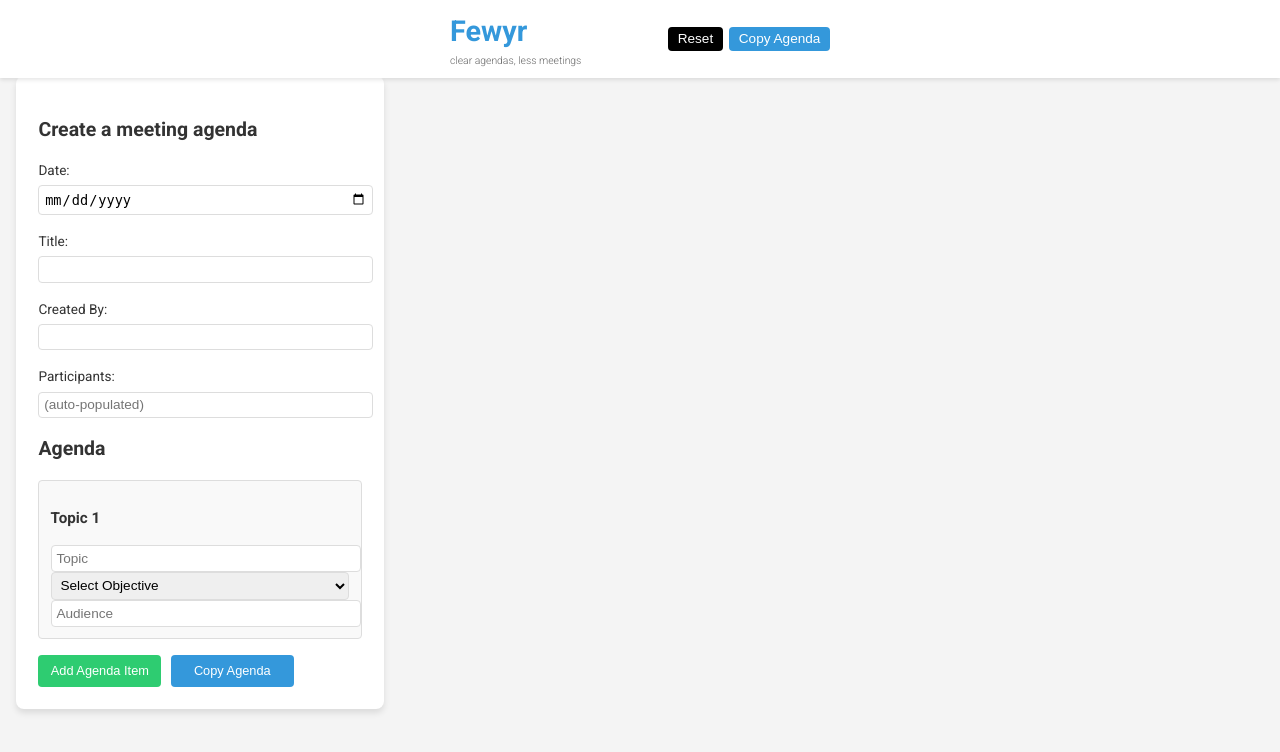
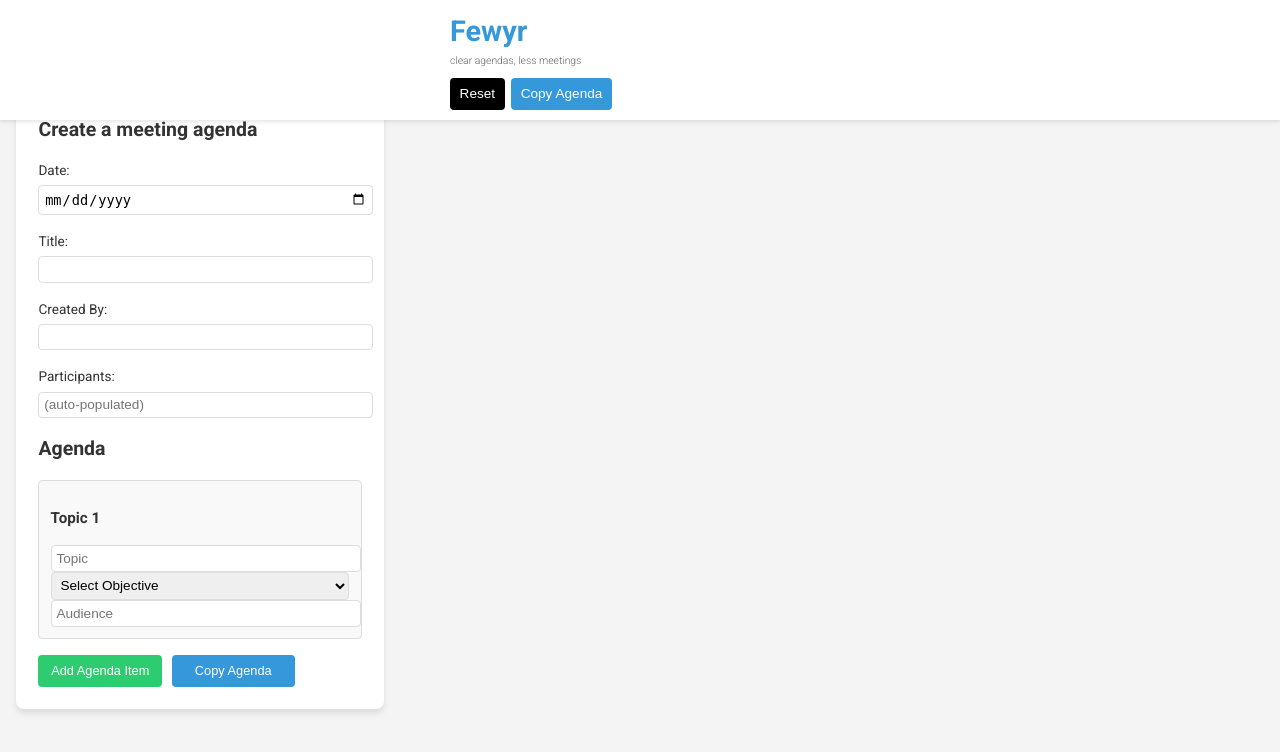
Before and after one commit to VinceStaL/Fewyr-Chrome-Extension, a PHP site: page / in a window 1280 px wide. Shown: the top 752 px of the page. Run offline with PHP 8.4, Linux system fonts and the light colour scheme.

Commit message:
UI improvement

```diff
--- a/index.html
+++ b/index.html
@@ -15,12 +15,12 @@
                     <h1>Fewyr</h1>
                     <p class="subtitle">clear agendas, less meetings</p>
                 </div>
-            </div>
-            <div id="user-actions">
-                <button id="resetBtn" class="btn btn-black">Reset</button>
-                <div class="copy-container">
-                    <button id="copyBtn" class="btn btn-primary">Copy Agenda</button>
-                    <span id="copyMsg" class="copy-msg" style="display: none;">Copied!</span>
+                <div id="user-actions">
+                    <button id="resetBtn" class="btn btn-black">Reset</button>
+                    <div class="copy-container">
+                        <button id="copyBtn" class="btn btn-primary">Copy Agenda</button>
+                        <span id="copyMsg" class="copy-msg" style="display: none;">Copied!</span>
+                    </div>
                 </div>
             </div>
         </div>
--- a/styles.css
+++ b/styles.css
@@ -154,16 +154,29 @@ input, select {
 #user-actions {
     display: flex;
     align-items: center;
+    margin-top: 0.6rem;
+    gap: 0.4rem;
 }
 
 #user-actions .btn,
 #user-actions .copy-container {
     margin: 0;
+    flex: 1;
 }
 
 #user-actions .copy-container {
     display: inline-flex;
-    margin-left: 0.4rem;
+}
+
+#user-actions .btn {
+    white-space: nowrap;
+    overflow: hidden;
+    text-overflow: ellipsis;
+    display: inline-flex;
+    justify-content: center;
+    align-items: center;
+    height: 2rem;
+    line-height: 1;
 }
 .form-actions {
     display: flex;
@@ -203,12 +216,13 @@ input, select {
     white-space: nowrap;
     overflow: hidden;
     text-overflow: ellipsis;
-    display: flex;
+    display: inline-flex;
     justify-content: center;
     align-items: center;
     padding: 0 0.8rem;
     line-height: 1;
     font-size: 0.8rem;
+    min-width: fit-content;
 }
 
 .form-actions .copy-container .btn {
```
